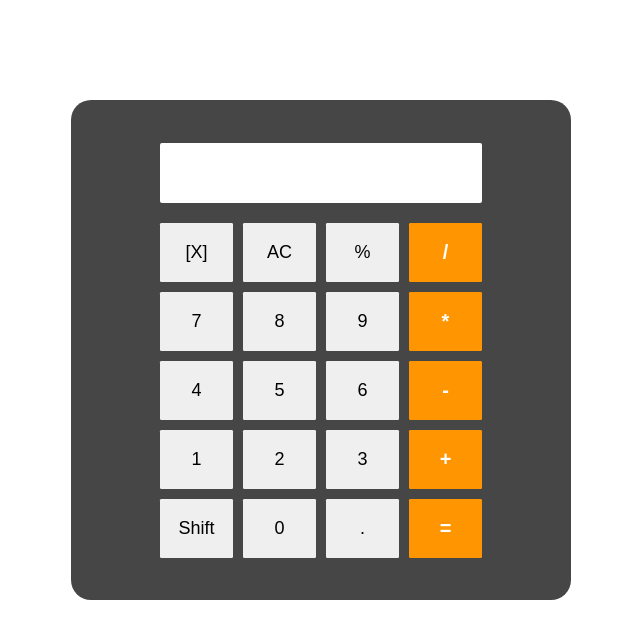
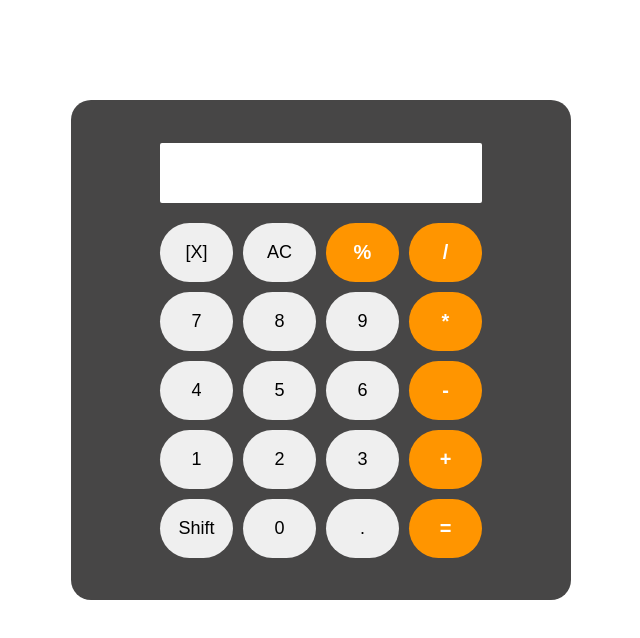
Before and after one commit to ranishlamichhane/Calculator, a plain HTML site: page Interface.html in a window 1280 px wide. Shown: the whole page, without its empty margins (319-959 px from the left). Drawn offline with Linux system fonts and the light colour scheme.

Commit message:
reworked CALCULATOR

```diff
--- a/Calc_style.css
+++ b/Calc_style.css
@@ -1,59 +1,68 @@
-*{
+* {
     margin: 0;
     padding: 0;
     box-sizing: border-box;
 
 
-    body{
+    body {
         display: flex;
         justify-content: center;
         align-items: center;
     }
 }
-.main-card{
+
+.main-card {
     background-color: #090808be;
     width: 500px;
     max-width: 90%;
-    height:500px;
+    height: 500px;
     border-radius: 20px;
-   display: grid;
-    justify-content:center;
-   margin-top:100px;
-   align-items: center;
+    display: grid;
+    justify-content: center;
+    margin-top: 100px;
+    align-items: center;
 }
-.Switches{
+
+.Switches {
     margin-top: 20px;
     display: grid;
-    grid-template-columns: repeat(4,1fr);
+    grid-template-columns: repeat(4, 1fr);
     gap: 10px;
 
 }
-button{
+
+button {
     padding: 18px;
-    border-radius:2%;
+    border-radius:50px;
     border: none;
+    cursor: pointer;
     font-size: 18px;
 }
-button :hover{
+
+button :hover {
     background-color: #ddd;
 }
- input{
+
+input {
     display: flex;
     justify-content: center;
-    width:100%;
+    width: 100%;
     height: 60px;
+    background-color: hsl(0, 0, 15%);
     text-align: right;
     font-size: 25px;
     outline: none;
     border-radius: 2px;
     border: none;
 }
-.operator{
+
+.operator {
     background-color: #ff9500;
     color: white;
-    font-weight:bold;
+    font-weight: bold;
     font-size: 20px;
 }
-.operator :hover{
-  background-color: white;
+
+.operator :hover {
+    background-color: white;
 }
--- a/Interface.html
+++ b/Interface.html
@@ -1,41 +1,44 @@
 <!DOCTYPE html>
 <html lang="en">
+
 <head>
     <meta charset="UTF-8">
     <meta name="viewport" content="width=device-width, initial-scale=1.0">
     <title>Calculator mini</title>
     <link rel="stylesheet" href="Calc_style.css">
 </head>
+
 <body>
     <div class="main-card">
         <div class="input-wrap">
-            <input type="text" name="" id="input" placeholder="" >
+            <input type="text" name="" id="input" placeholder="" readonly>
             <div class="Switches">
-                <button>[X]</button>
-                <button>AC</button>
-                <button class="percentage">%</button>
-                <button class="operator">/</button>
-                <button class="number">7</button>
-                <button class="number">8</button>
-                <button class="number">9</button>
-                <button class="operator">*</button>
-                <button class="number">4</button>
-                <button class="number">5</button>
-                <button class="number">6</button>
-                <button class="operator">-</button>
-                <button class="number">1</button>
-                <button class="number">2</button>
-                <button class="number">3</button>
-                <button class="operator">+</button>
+                <button onclick="deleteOne()">[X]</button>
+                <button onclick="clearDipslay()">AC</button>
+                <button onclick="appendtoDisplay('%')" class="operator">%</button>
+                <button onclick="appendtoDisplay('/')" class="operator">/</button>
+                <button onclick="appendtoDisplay('7')" >7</button>
+                <button onclick="appendtoDisplay('8')">8</button>
+                <button onclick="appendtoDisplay('9')">9</button>
+                <button onclick="appendtoDisplay('*')" class="operator">*</button>
+                <button onclick="appendtoDisplay('4')">4</button>
+                <button  onclick="appendtoDisplay('5')">5</button>
+                <button  onclick="appendtoDisplay('6')">6</button>
+                <button  onclick="appendtoDisplay('-')" class="operator">-</button>
+                <button  onclick="appendtoDisplay('1')">1</button>
+                <button onclick="appendtoDisplay('2')">2</button>
+                <button onclick="appendtoDisplay('3')">3</button>
+                <button  onclick="appendtoDisplay('+')" class="operator">+</button>
                 <button>Shift</button>
-                <button class="number">0</button>
-                <button>.</button>
-                <button class="operator"onclick="seeResult()">=</button>
+                <button onclick="appendtoDisplay('0')">0</button>
+                <button onclick="appendtoDisplay('.')">.</button>
+                <button onclick="seeResult()" class="operator">=</button>
 
 
             </div>
         </div>
     </div>
 </body>
-<script src="Calc_script.js"></script>
+<script src="newCalc.js"></script>
+
 </html>
--- /dev/null
+++ b/newCalc.js
@@ -0,0 +1,19 @@
+const display = document.getElementById("input");
+function appendtoDisplay(input) {
+    display.value += input;
+}
+
+
+function clearDipslay() {
+    display.value = "";
+}
+function seeResult(){
+    display.value=eval(display.value);
+}
+
+function deleteOne(){
+    display.value=display.value.slice(0 ,-1);
+}
+function calculatePercentage(){
+    display.value=display.value/100;
+}
```
Also changed, not shown: Calc_script.js (+25 -26 lines).
